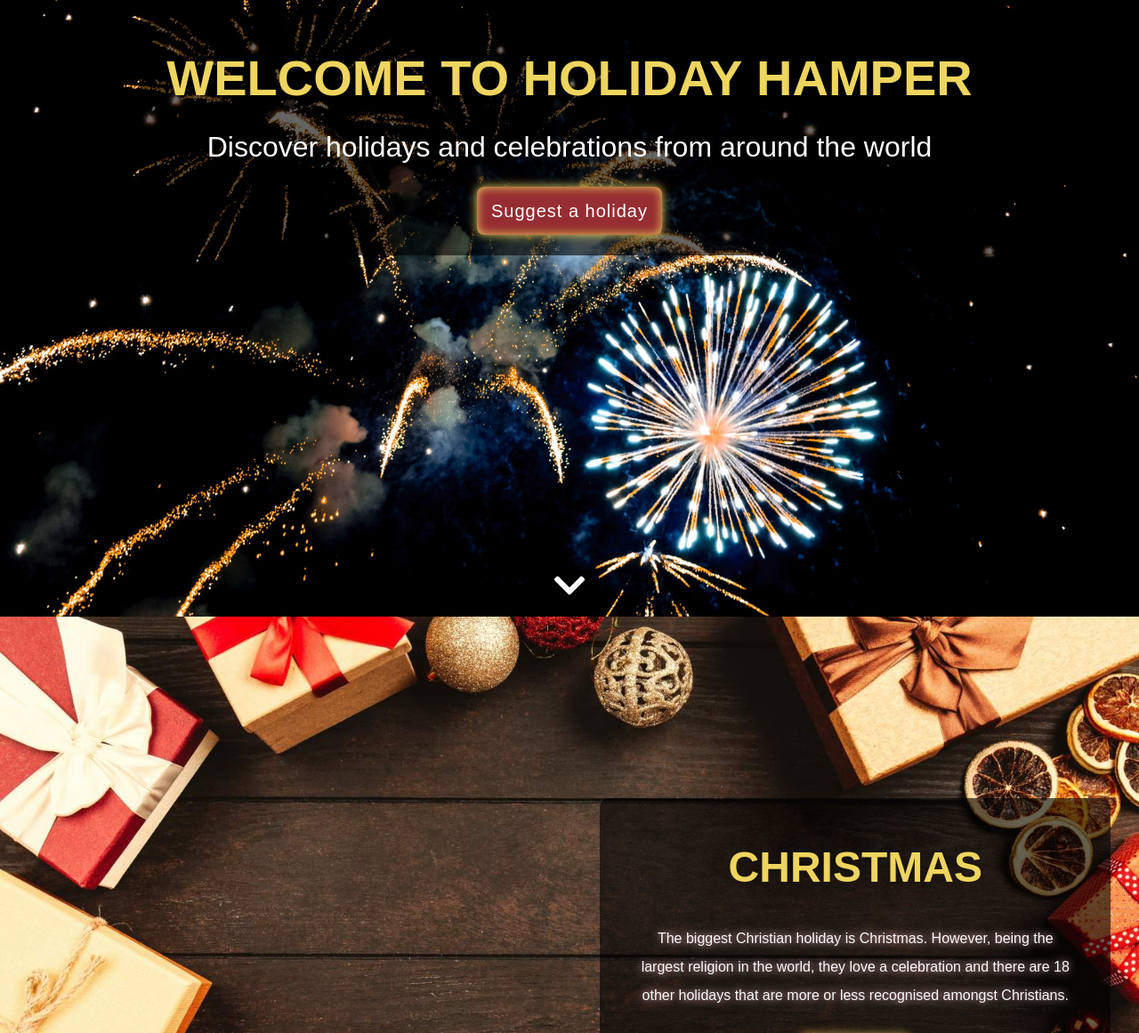
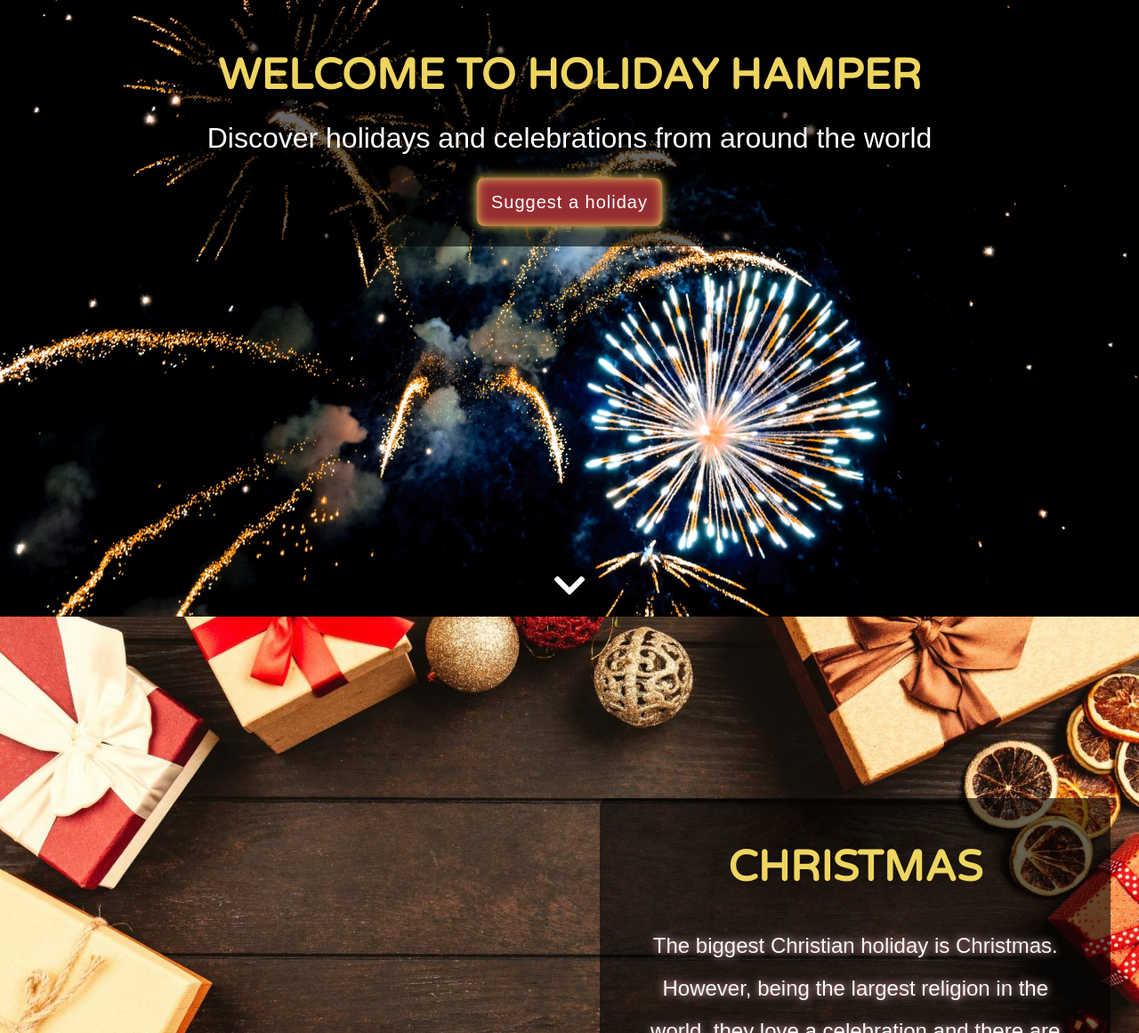
Before and after one commit to DaveyJH/holiday-hamper, a plain HTML site: page index.html in a window 1280 px wide. Shown: the part 107-1268 px from the top of the page at 89% size. Drawn offline with nearby package versions, Linux system fonts and the light colour scheme.

Commit message:
Imported new rounded font for the titles. Updated font sizes

```diff
--- a/assets/css/style.css
+++ b/assets/css/style.css
@@ -1,4 +1,5 @@
 @import url('https://fonts.googleapis.com/css2?family=Dancing+Script:wght@400;500;600;700&display=swap');
+@import url('https://fonts.googleapis.com/css2?family=Varela+Round:wght@400;500;600;700&display=swap');
 
 /* -------------------------------------------------------------------- Variables */
 
@@ -132,7 +133,8 @@ nav {
 }
 
 .welcome {
-    font-size: 3.5rem;
+    font-family: 'Varela Round', sans-serif;
+    font-size: 3rem;
     color: var(--yellow);
     place-self: end center;
 }
@@ -204,6 +206,7 @@ nav {
     justify-self: center;
     color: var(--yellow);
     text-shadow: rgb(0, 0, 0) 0 0 50px;
+    font-family: 'Varela Round', sans-serif;
     font-size: 3rem;
 }
 
@@ -215,6 +218,7 @@ h4 {
     border-radius: 0.2rem;
     text-shadow: pink 0 0 10px;
     margin-bottom: 20px;
+    font-size: 1.5rem;
 }
 
 h3 {
--- a/index.html
+++ b/index.html
@@ -36,7 +36,7 @@
     <body>
         <header class="header">
             <img src="assets/img/hamper-logo.png" alt="A holiday hamper logo with some fireworks, a present and some candles">
-            <a href="index.html" class="logo">
+            <a href="/" class="logo">
                 <h1>Holiday Hamper</h1>
             </a>
             <nav class="menu" id="menu">
```
